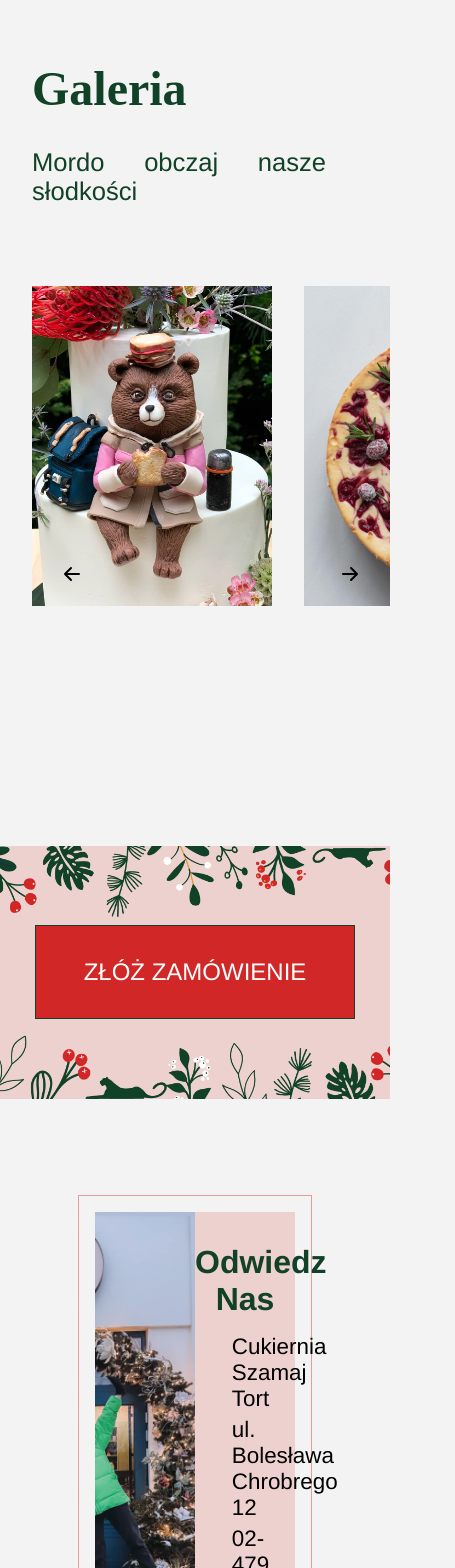
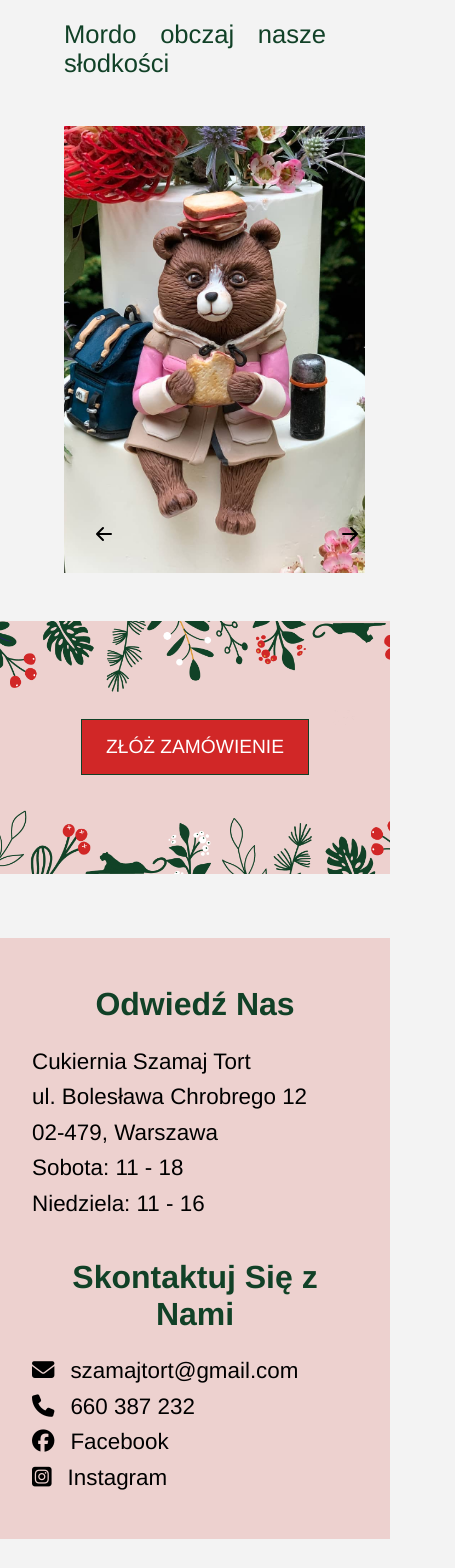
Before and after one commit to fstawicki/SzamajTort, a React (Create React App) app: page / in a window 390 px wide. Shown: the part 1760-3328 px from the top of the page, 455 px wide, since content can reach past the window. Built offline with nearby package versions, Linux system fonts and the light colour scheme; a web font is replaced by a local one.

Commit message:
to do: responsiveness of about page, check landscape view

```diff
--- a/src/components/Contact/Contact.js
+++ b/src/components/Contact/Contact.js
@@ -10,7 +10,7 @@ const Contact = (props) => {
                 <div className={styles.leftImg}></div>
             </div>
             <div className={styles.right}>
-                <h2 className={styles.heading}>Odwiedz Nas</h2>
+                <h2 className={styles.heading}>Odwiedź Nas</h2>
                 <ul className={styles.contactList}>
                 <li className={styles.contactItemAddress}>
                     Cukiernia Szamaj Tort
@@ -28,13 +28,13 @@ const Contact = (props) => {
                     Niedziela: 11 - 16
                     </li>
                     <li className={styles['contactItemAddress']}>
-                    <h2 className={styles.heading}>Skontaktuj Się z Nami</h2>
+                    <h2 className={styles.heading2}>Skontaktuj Się z Nami</h2>
                     </li>
                     <li className={styles.contactItem}>
-                        <i class="fas fa-envelope"></i>Mail: szamajtort@gmail.com
+                        <i class="fas fa-envelope"></i>szamajtort@gmail.com
                     </li>
                     <li className={styles.contactItem}>
-                        <i class="fas fa-phone"></i>Telefon: 660 387 232
+                        <i class="fas fa-phone"></i>660 387 232
                     </li>
                     <li className={styles.contactItem}>
                         <a href="https://www.facebook.com/szamajtort">
--- a/src/components/Contact/Contact.module.css
+++ b/src/components/Contact/Contact.module.css
@@ -1,5 +1,4 @@
 .contactDiv{
-    height: 60vh;
     width: 100%;
     display: flex;
     justify-content: center;
@@ -10,8 +9,6 @@
 .container{
     display: flex;
     padding: 1rem;
-
-
     width: 60%;
     border: 1px solid #e49c9c;
 }
@@ -23,7 +20,7 @@
     display: flex;
     align-items: center;
     justify-content: right;
-    background-color: brown;
+
 }
 
 .leftImg{
@@ -39,19 +36,24 @@
 .right{
     width: 50%;
     background-color: #edd1cf;
+    padding: 3rem 0;
 
 }
 
-.heading{
+.heading,
+.heading2{
     font-size: 2rem;
-    margin: 2rem 0 1rem 0;
     text-align: center;
     color: #114127;
+    padding-bottom: 1rem
+}
 
+.heading2{
+    padding-top: 2rem;
 }
 
 .right .contactItemAddress{
-    margin: 0.3rem;
+    margin-top: 0.6rem;
 }
 
 .right .contactList{
@@ -61,9 +63,7 @@
 }
 
 .right .contactList .contactItem{
-
     margin-top: 0.6rem;
-
 
 }
 
@@ -81,3 +81,55 @@
     text-decoration: none;
     color: black;
 }
+
+
+@media (max-width: 1500px){
+    .contactDiv{
+        margin: 3rem 0;
+    }
+
+}
+
+@media (max-width: 1200px){
+
+    .container{
+        width: 60%;
+    }
+
+    .left{
+        display: none;
+    }
+    .right{
+        width: 100%;
+    }
+}
+
+@media (max-width: 800px){
+    .container{
+        width: 80%;
+    }
+
+}
+
+
+@media (max-width: 560px){
+
+    .contactDiv{
+        margin-top: 4rem;
+    }
+
+    .container{
+        width: 100%;
+        flex-direction: column;
+        padding: 0;
+        border: none;
+    }
+
+    .left{
+        display: none;
+    }
+
+    .right{
+        width: 100%;
+    }
+}
--- a/src/components/Footer/Footer.js
+++ b/src/components/Footer/Footer.js
@@ -9,8 +9,8 @@ const Footer = () =>{
                 <p>Weekendowa Cukiernia Szamaj Tort</p>
                 <p>Sobota: 11 - 18</p>
                 <p>Niedziela: 11 - 16</p>
-                <p>Bolesława Chrobrego 12, 02-479, Warszawa</p>
-                <p>website created by Filip Stawicki</p>
+                <p>Bolesława Chrobrego 12</p>
+                <p>02-479, Warszawa</p>
             </div>
             <div className={styles.middle}>
 
@@ -32,8 +32,6 @@ const Footer = () =>{
                         <i class="fab fa-instagram-square"></i>Instagram
                     </a>
                 </p>
-                <p></p>
-                <p></p>
             </div>
         </div>
     )
--- a/src/components/Footer/Footer.module.css
+++ b/src/components/Footer/Footer.module.css
@@ -53,3 +53,30 @@
     color: #edd1cf;
 
 }
+
+@media (max-width: 1600px){
+
+    .middle{
+        width: 30%;
+    }
+
+}
+
+
+@media (max-width: 900px){
+    .footer{
+        flex-direction: column;
+    }
+
+    .left,
+    .middle,
+    .right{
+        width: 100%;
+        margin-top: 2rem;
+    }
+
+    .middle{
+        height: 25vh;
+        background-size: contain;
+    }
+}
--- a/src/components/Galery/Galery.module.css
+++ b/src/components/Galery/Galery.module.css
@@ -1,21 +1,6 @@
-/*
-galeryContainer
-left
-
-right
-images
-imageMap
-imageArrows
-
-*/
-
-
-
 .gallery {
     display: flex;
     flex-direction: row;
-
-    background: var(--color-black);
     padding: 0 0 0 4rem;
     margin: 6rem 0;
 }
@@ -35,7 +20,7 @@ imageArrows
     font-family: 'AngleciaProTitleW01-Regular';
     color: #114127;
     font-size: 3rem;
-    margin-bottom: 2rem;
+    margin-bottom: 1rem;
 }
 
 .galleryleft p{
@@ -103,17 +88,17 @@ imageArrows
 .arrowIcon:hover {
     color: white;
 }
-
+/*
 @media screen and (min-width: 2000px) {
 
 
     .galleryleft {
-        min-width: 1000px;
+        width: 100%;
         padding-right: 4rem;
     }
 
     .galleryright_card {
-        min-width: 400px;
+        width: 100%;
         height: 547px;
     }
 }
@@ -121,23 +106,22 @@ imageArrows
 @media screen and (max-width: 1150px) {
     .gallery {
         flex-direction: column;
+        margin: 3rem 0;
     }
 
     .galleryright {
         max-width: 100%;
-        margin: 5rem 0;
+        margin: 3rem 0;
     }
 }
 
 @media screen and (max-width: 850px) {
-    .gallery {
-        padding: 4rem 0 4rem 4rem;
-    }
+
 }
 
 @media screen and (max-width: 650px) {
     .gallery {
-        padding: 4rem 0 4rem 2rem;
+        padding: 0 0 0 2rem;
     }
 
     .galleryleft {
@@ -149,3 +133,47 @@ imageArrows
         height: 320px;
     }
 }
+
+ */
+
+
+@media screen and (min-width: 2000px) {
+
+
+    .galleryleft {
+        width: 100%;
+        padding-right: 4rem;
+    }
+
+    .galleryright_card {
+        width: 100%;
+        height: 547px;
+    }
+}
+
+@media (max-width: 1600px){
+    .gallery{
+        margin: 3rem 0;
+    }
+
+    .galleryleft{
+        min-width: auto;
+    }
+
+}
+
+@media (max-width: 1000px){
+    .galleryleft {
+        min-width: 100%;
+    }
+
+    .galleryright {
+        max-width: 100%;
+        margin-top: 3rem;
+    }
+    .gallery{
+        flex-direction: column;
+
+        margin-top: 3rem;
+    }
+}
--- a/src/components/Order/Order.module.css
+++ b/src/components/Order/Order.module.css
@@ -28,3 +28,27 @@
 .btn a:hover{
     background-color: rgba(0,0,0, 0.3) ;
 }
+
+
+@media (max-width: 1000px){
+    .container{
+        height: 30vh;
+    }
+    .btn a{
+        font-size: 1.2rem;
+        padding: 1.8rem 2rem;
+    }
+
+}
+
+
+@media(max-width: 500px){
+
+    .container{
+        height: 30vh;
+    }
+    .btn a{
+        font-size: 1.2rem;
+        padding: 1rem 1.5rem;
+    }
+}
```
